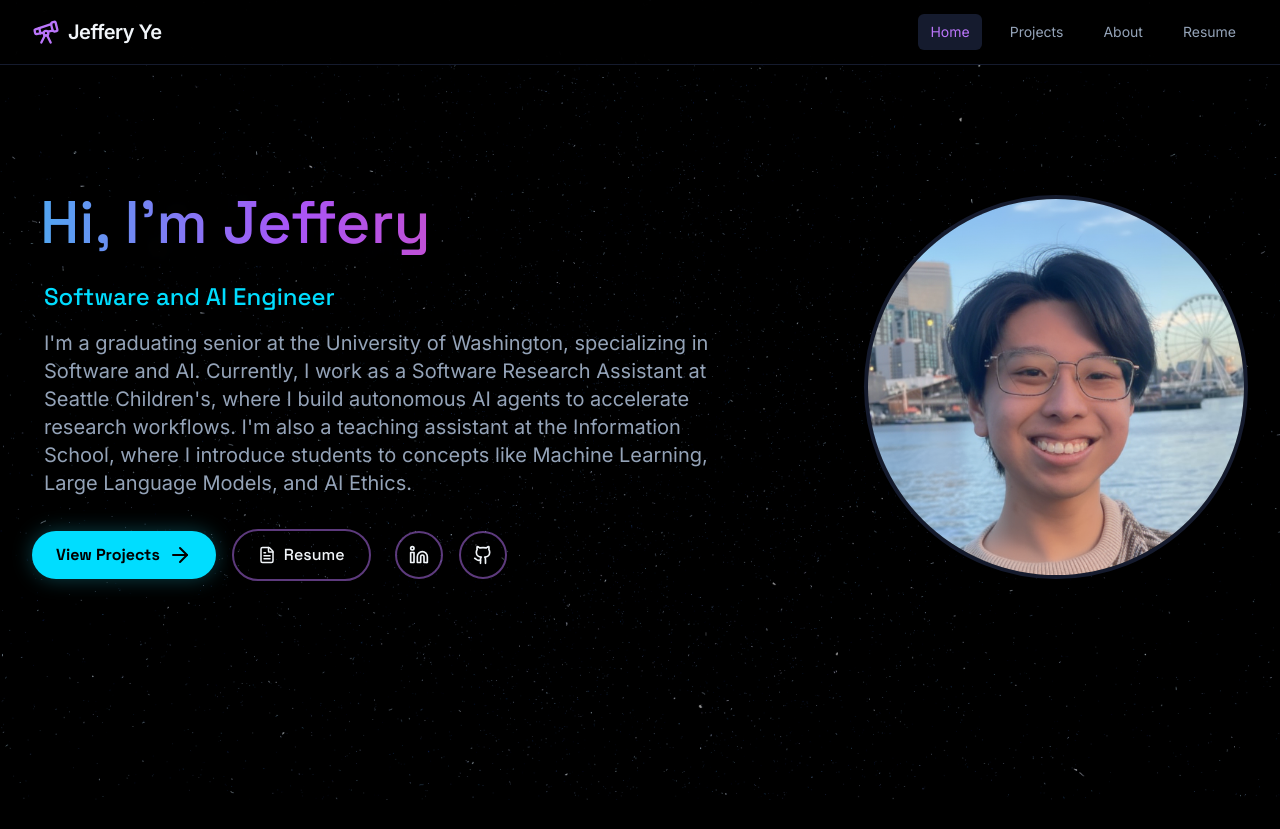
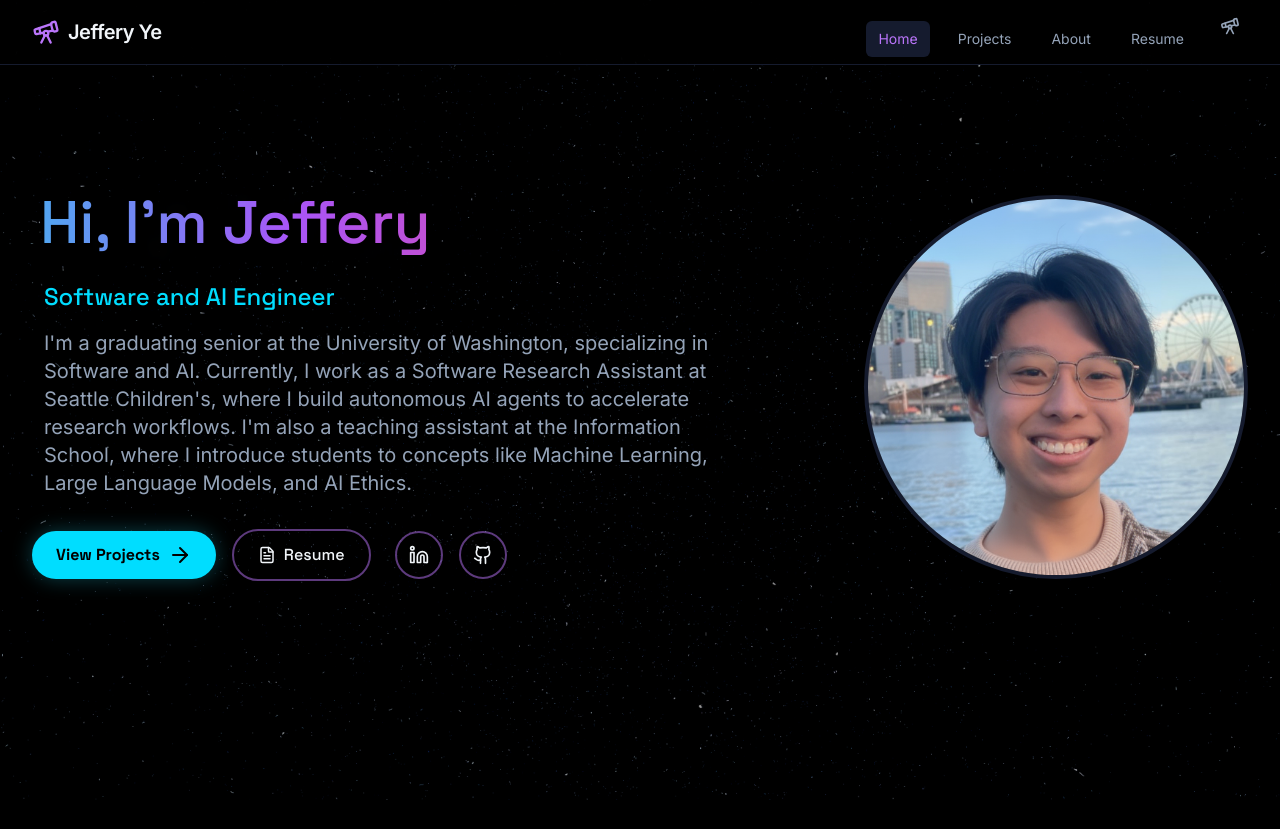
Before and after one commit to jeffery-ye/personal-website, a React (Vite) app in the folder frontend/: page / in a window 1280 px wide. Built offline with nearby package versions, Linux system fonts and the light colour scheme.

Commit message:
completed first phase of galaxy view development, basic architecture and zustand integration. added galaxy view toggle

```diff
--- a/frontend/package.json
+++ b/frontend/package.json
@@ -17,7 +17,8 @@
     "react": "^19.2.0",
     "react-dom": "^19.2.0",
     "react-router-dom": "^7.12.0",
-    "tailwind-merge": "^3.4.0"
+    "tailwind-merge": "^3.4.0",
+    "zustand": "^5.0.10"
   },
   "devDependencies": {
     "@eslint/js": "^9.39.1",
--- a/frontend/src/App.jsx
+++ b/frontend/src/App.jsx
@@ -1,18 +1,21 @@
 import { BrowserRouter as Router, Routes, Route } from 'react-router-dom';
 import StarBackground from './components/StarBackground';
-import Navbar from './components/Navbar';
+import ViewManager from './components/ViewManager';
+import { useHardwareCheck } from './hooks/useHardwareCheck';
 import Home from './pages/Home';
 import Projects from './pages/Projects';
 import About from './pages/About';
 import Resume from './pages/Resume';
 
 function App() {
+  useHardwareCheck();
+
   return (
     <Router>
       <div className="min-h-screen bg-space-950 text-star-100 font-sans selection:bg-nebula-purple selection:text-white">
         <StarBackground />
-        <Navbar />
 
+        <ViewManager>
           <main className="max-w-7xl mx-auto px-4 sm:px-6 lg:px-8 py-8">
             <Routes>
               <Route path="/" element={<Home />} />
@@ -21,6 +24,7 @@ function App() {
               <Route path="/resume" element={<Resume />} />
             </Routes>
           </main>
+        </ViewManager>
 
       </div>
     </Router>
--- a/frontend/src/components/Navbar.jsx
+++ b/frontend/src/components/Navbar.jsx
@@ -1,8 +1,10 @@
 import { useState } from 'react';
 import { Link, useLocation } from 'react-router-dom';
-import { Menu, X, Telescope } from 'lucide-react';
+import { Menu, X, Telescope, List } from 'lucide-react';
+import { useStore } from '../store/useStore';
 
 const Navbar = () => {
+  const { viewMode, isMobile, actions: { toggleViewMode } } = useStore();
   const [isOpen, setIsOpen] = useState(false);
   const location = useLocation();
 
@@ -32,15 +34,25 @@ const Navbar = () => {
                 <Link
                   key={link.name}
                   to={link.path}
-                  className={`px-3 py-2 rounded-md text-sm font-medium transition-colors ${
-                    isActive(link.path)
+                  className={`px-3 py-2 rounded-md text-sm font-medium transition-colors ${isActive(link.path)
                       ? 'bg-space-800 text-nebula-purple' //
                       : 'text-star-400 hover:text-nebula-cyan hover:bg-space-900'
-                  }`}
+                    }`}
                 >
                   {link.name}
                 </Link>
               ))}
+
+              {!isMobile && (
+                <button
+                  onClick={toggleViewMode}
+                  className={`ml-4 p-2 rounded-md transition-colors ${viewMode === 'galaxy' ? 'text-nebula-cyan bg-space-800' : 'text-star-400 hover:text-nebula-cyan hover:bg-space-900'
+                    }`}
+                  title={viewMode === 'list' ? "Switch to Galaxy View" : "Switch to List View"}
+                >
+                  {viewMode === 'list' ? <Telescope size={20} /> : <List size={20} />}
+                </button>
+              )}
             </div>
           </div>
 
@@ -65,11 +77,10 @@ const Navbar = () => {
                 key={link.name}
                 to={link.path}
                 onClick={() => setIsOpen(false)}
-                className={`block px-3 py-2 rounded-md text-base font-medium transition-colors ${
-                  isActive(link.path)
+                className={`block px-3 py-2 rounded-md text-base font-medium transition-colors ${isActive(link.path)
                     ? 'bg-space-800 text-nebula-cyan'
                     : 'text-star-400 hover:text-nebula-purple hover:bg-space-900'
-                }`}
+                  }`}
               >
                 {link.name}
               </Link>
--- /dev/null
+++ b/frontend/src/components/ViewManager.jsx
@@ -0,0 +1,21 @@
+import { useStore } from '../store/useStore';
+import Navbar from './Navbar';
+
+const ViewManager = ({ children }) => {
+    const { viewMode, isMobile } = useStore();
+
+    return (
+        <>
+            <Navbar />
+            {viewMode === 'galaxy' && !isMobile ? (
+                <div className="galaxy-container flex items-center justify-center h-[calc(100vh-64px)] text-2xl text-nebula-cyan font-bold relative z-10 drop-shadow-lg">
+                    Galaxy View Coming Soon
+                </div>
+            ) : (
+                children
+            )}
+        </>
+    );
+};
+
+export default ViewManager;
--- /dev/null
+++ b/frontend/src/hooks/useHardwareCheck.js
@@ -0,0 +1,44 @@
+import { useEffect } from 'react';
+import { useStoreActions } from '../store/useStore';
+
+export const useHardwareCheck = () => {
+    const { setDeviceCapabilities } = useStoreActions();
+
+    useEffect(() => {
+        let timeoutId;
+
+        const checkCapabilities = () => {
+            const isMobile = window.innerWidth < 768;
+            const prefersReducedMotion = window.matchMedia('(prefers-reduced-motion: reduce)').matches;
+
+            setDeviceCapabilities(isMobile, prefersReducedMotion);
+        };
+
+        const handleResize = () => {
+            clearTimeout(timeoutId);
+            timeoutId = setTimeout(checkCapabilities, 150);
+        };
+
+        const handleMotionChange = (e) => {
+            const isMobile = window.innerWidth < 768;
+            setDeviceCapabilities(isMobile, e.matches);
+        };
+
+        // Initial check
+        checkCapabilities();
+
+        // Listeners
+        window.addEventListener('resize', handleResize);
+        const motionQuery = window.matchMedia('(prefers-reduced-motion: reduce)');
+
+        // Modern browsers use addEventListener for MediaQueryList, older use addListener (but we target modern here)
+        // standardized way:
+        motionQuery.addEventListener('change', handleMotionChange);
+
+        return () => {
+            window.removeEventListener('resize', handleResize);
+            motionQuery.removeEventListener('change', handleMotionChange);
+            clearTimeout(timeoutId);
+        };
+    }, [setDeviceCapabilities]);
+};
--- a/frontend/src/pages/Projects.jsx
+++ b/frontend/src/pages/Projects.jsx
@@ -9,7 +9,7 @@ const Projects = () => {
       <div className="text-center space-y-4">
         <div className="text-white pt-10">
           <GradientText
-            colors={["#26efff","#921aff","#fa2bff"]}
+            colors={["#26efff", "#921aff", "#fa2bff"]}
             animationSpeed={3}
             showBorder={false}
             yoyo={false}
@@ -21,7 +21,7 @@ const Projects = () => {
       </div>
 
       <div className="grid grid-cols-1 md:grid-cols-2 lg:grid-cols-3 gap-6">
-        {content.projects.map((project) => (
+        {content.projects.data.map((project) => (
           <ProjectCard key={project.id} project={project} />
         ))}
       </div>
--- /dev/null
+++ b/frontend/src/store/useStore.js
@@ -0,0 +1,30 @@
+import { create } from 'zustand';
+
+export const useStore = create((set) => ({
+    viewMode: 'list', // 'list' | 'galaxy'
+    isMobile: false, // defined as width < 768px
+    prefersReducedMotion: false, // defined by media query
+    camera: { x: 0, y: 0, zoom: 1 }, // intended for future use
+
+    actions: {
+        toggleViewMode: () => set((state) => {
+            if (state.isMobile || state.prefersReducedMotion) {
+                return { viewMode: 'list' };
+            }
+            return { viewMode: state.viewMode === 'list' ? 'galaxy' : 'list' };
+        }),
+
+        setDeviceCapabilities: (isMobile, prefersReducedMotion) => set(() => {
+            // If switching to mobile OR reduced motion, force list view
+            const updates = { isMobile, prefersReducedMotion };
+            if (isMobile || prefersReducedMotion) {
+                updates.viewMode = 'list';
+            }
+            return updates;
+        }),
+
+        setCamera: (camera) => set((state) => ({ camera: { ...state.camera, ...camera } })),
+    },
+}));
+
+export const useStoreActions = () => useStore((state) => state.actions);
```
Also changed, not shown: frontend/src/data/content.js (+35 -22 lines), frontend/public/robots.txt (added), 2 other files (tests, documents, lock files or other folders). Lines whose indentation alone changed are shown as unchanged.
